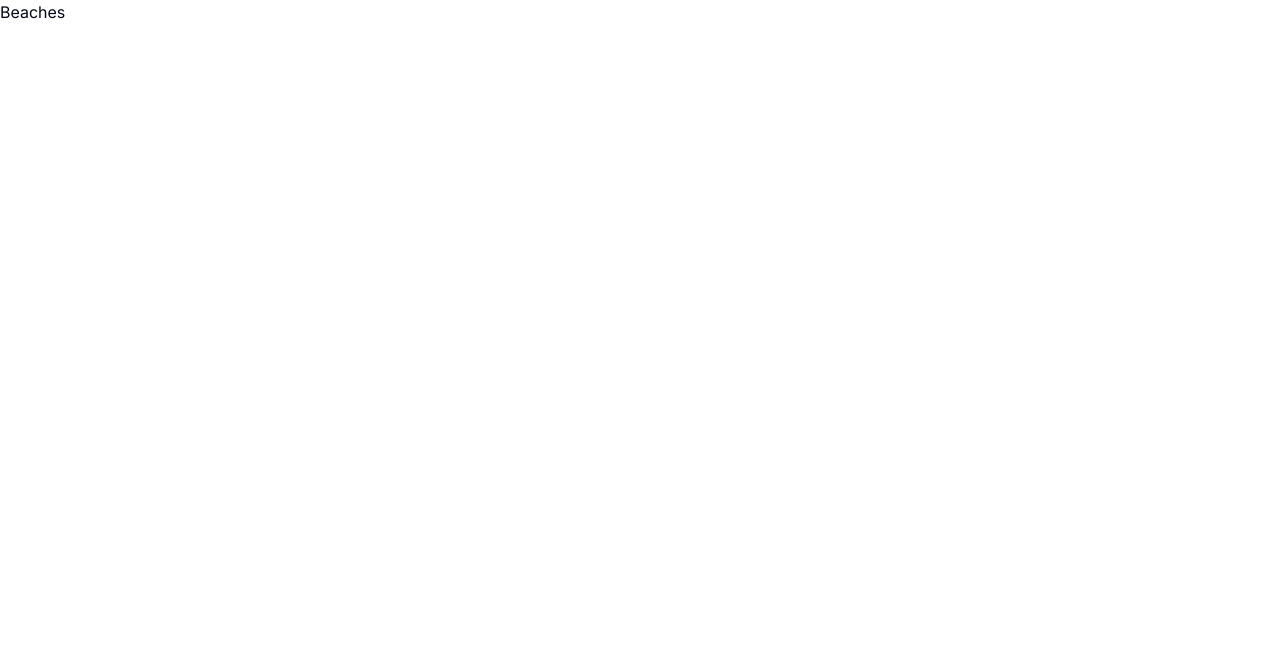
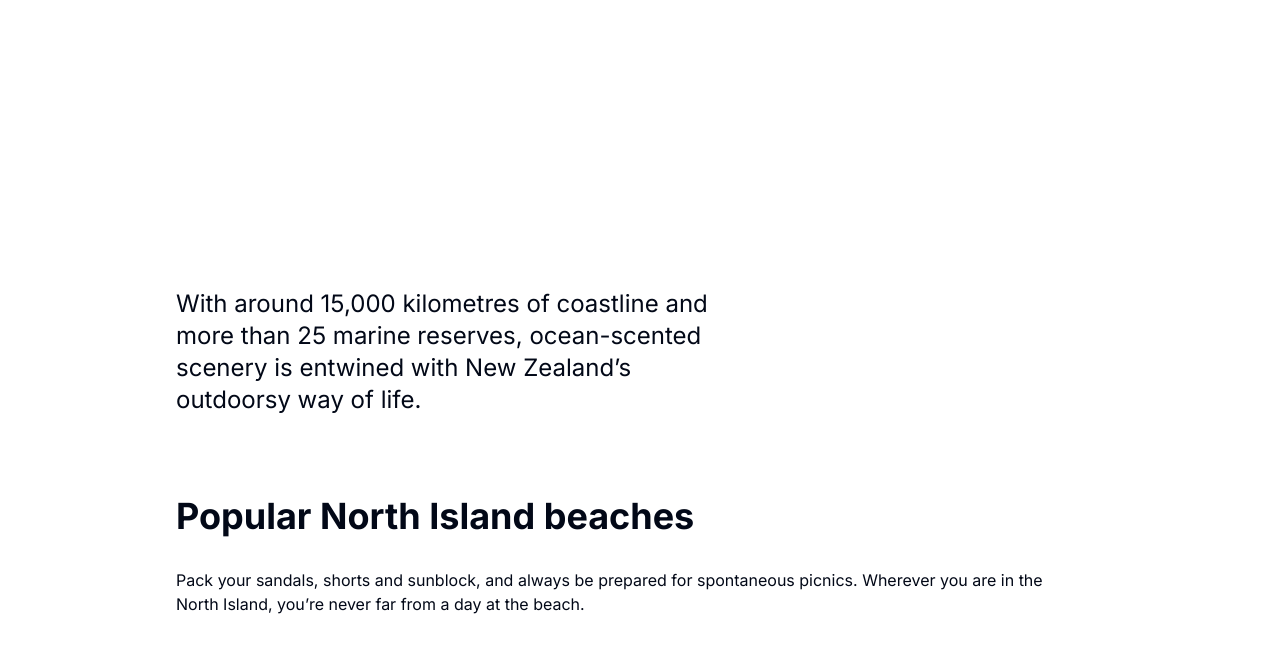
Before and after one commit to SwarnenduG07/Indiana, a Next.js app: page /visit/placetovisit/beaches in a window 1280 px wide. Shown: the top 652 px of the page. Built offline with nearby package versions, Linux system fonts and the light colour scheme.

Commit message:
Beaches init

```diff
--- a/app/(root)/visit/(navigation)/placetovisit/(populerplaces)/beaches/page.tsx
+++ b/app/(root)/visit/(navigation)/placetovisit/(populerplaces)/beaches/page.tsx
@@ -1,8 +1,17 @@
+import Testimonial from '@/components/visit/Testimonial'
 import React from 'react'
 
 const Beaches = () => {
   return (
-    <div>Beaches</div>
+    <div>
+      <h1 className='max-w-xl ml-44 mt-72 text-2xl'>
+      With around 15,000 kilometres of coastline and more than 25 marine reserves, ocean-scented scenery is entwined with New Zealand’s outdoorsy way of life.
+      </h1>
+      <div>
+         <Testimonial />
+      </div>
+    </div>
+
   )
 }
 
--- /dev/null
+++ b/components/visit/Testimonial.tsx
@@ -0,0 +1,21 @@
+import React from 'react'
+
+const Testimonial = () => {
+  return (
+    <div>
+        <div>
+            <h1 className='font-bold text-4xl ml-44 mt-20 '>
+               Popular North Island beaches
+            </h1>
+            <h1 className='max-w-4xl ml-44 mt-8'>
+            Pack your sandals, shorts and sunblock, and always be prepared for spontaneous picnics. Wherever you are in the North Island, you’re never far from a day at the beach.
+            </h1>
+            <div>
+                {/* //IMAGE WOULD BE ADDED */}
+            </div>
+        </div>
+    </div>
+  )
+}
+
+export default Testimonial
```
